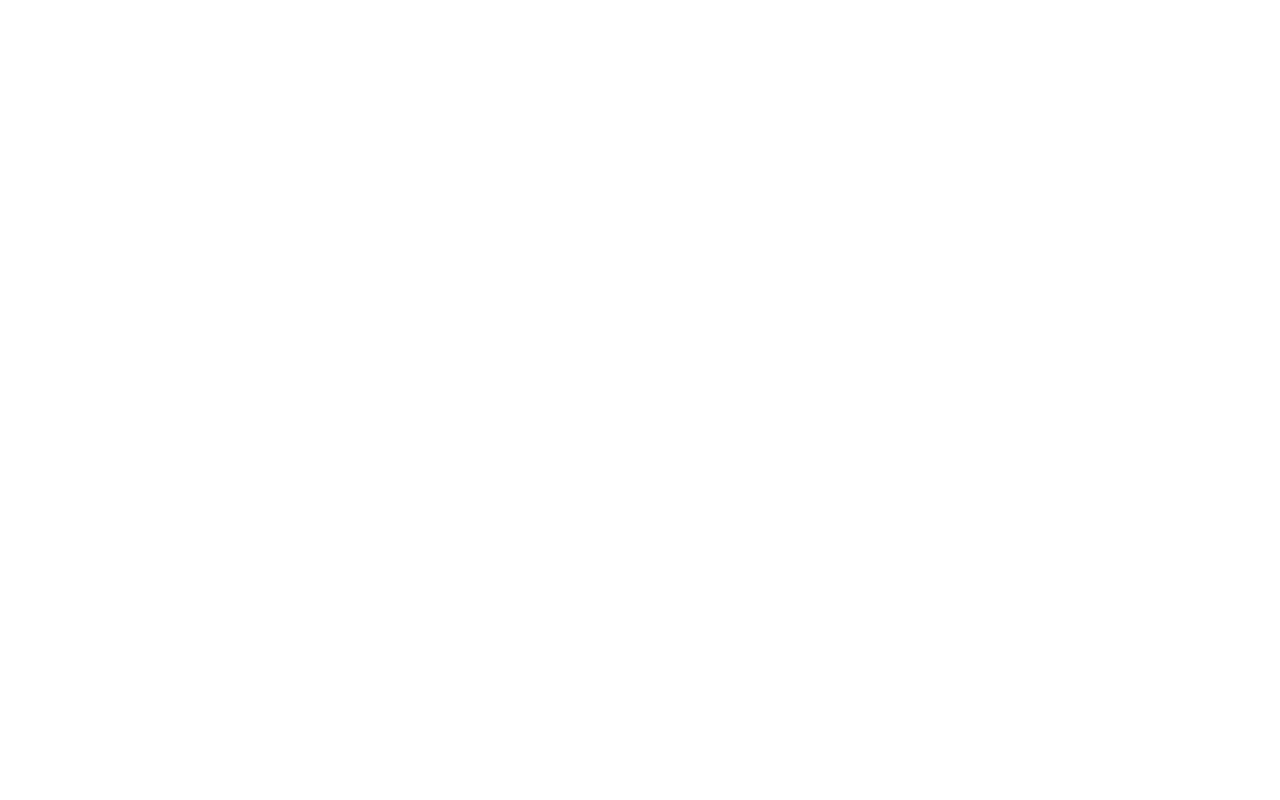
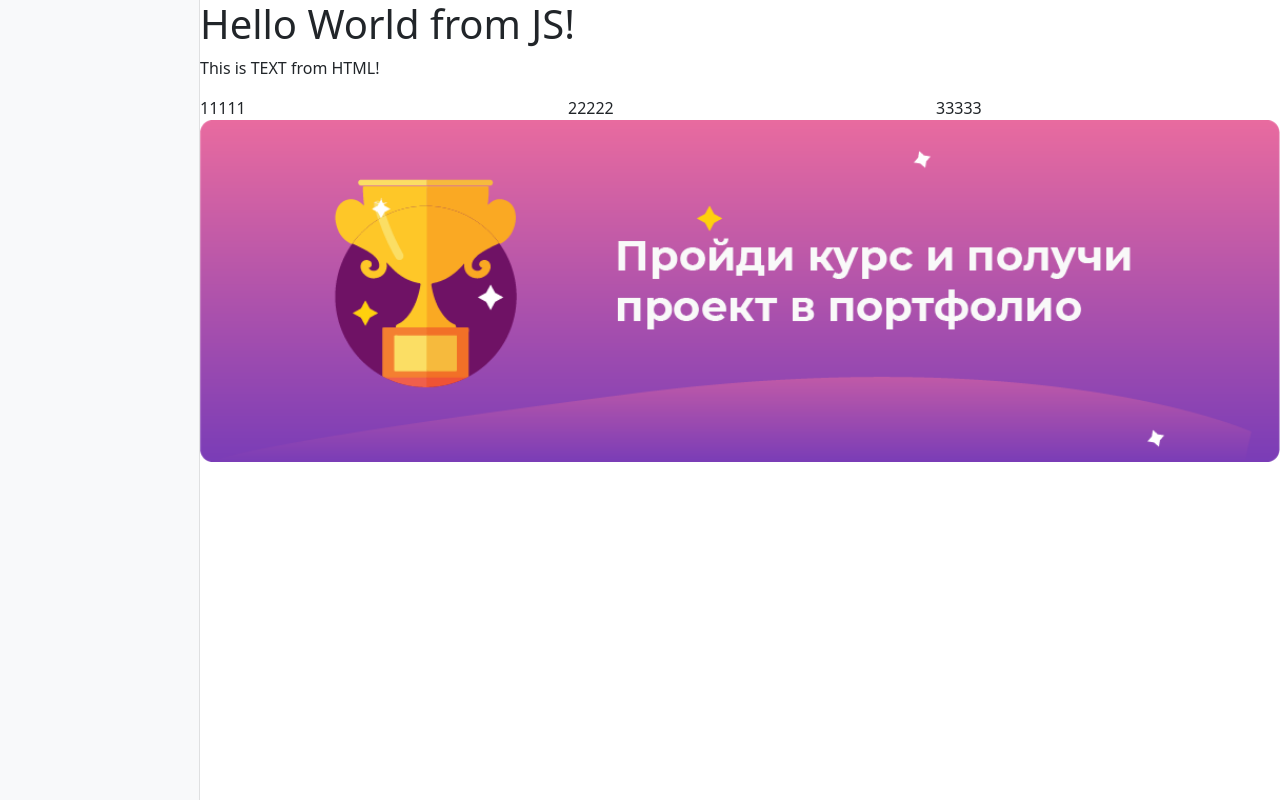
Before and after one commit to Alexandr-BLRBoy/Constructor, a plain HTML site: page index.html in a window 1280 px wide. Drawn offline with nearby package versions, Linux system fonts and the light colour scheme.

Commit message:
feat: Added a little markup to the page, using a js file.

```diff
--- a/index.html
+++ b/index.html
@@ -10,7 +10,12 @@
 </head>
 <body>
 
+<div id="app" class="container-fluid">
+  <div id="panel" class="bg-light sidebar"></div>
+  <div id="site" class="content"></div>
+</div>
 
-  <script src="./index.js"></script>
+
+<script src="./index.js"></script>
 </body>
 </html>
--- a/index.js
+++ b/index.js
@@ -0,0 +1,78 @@
+const model = [
+  {
+    type: 'title', value: 'Hello World from JS!'
+  },
+  {
+    type: 'text', value: 'This is TEXT from HTML!'
+  },
+  {
+    type: 'columns', value: [
+      '11111',
+      '22222',
+      '33333'
+    ]
+  },
+  {
+    type: 'image', value: './assets/images/image2.png'
+  },
+]
+
+const site = document.querySelector('.content');
+
+model.forEach((block) => {
+  let html = '';
+
+  if(block.type === 'title') {
+    html = createTitle(block);
+  } else if(block.type === 'text') {
+    html = createText(block);
+  }else if(block.type === 'columns') {
+    html = createColumns(block);
+  }else if(block.type === 'image') {
+    html = createImage(block);
+  }
+
+  site.insertAdjacentHTML("beforeend", html)
+})
+
+
+function createTitle (block) {
+  return `
+            <div class="row">
+              <div class="col-sm">
+                <h1>${block.value}</h1>
+              </div>
+            </div>
+          `;
+}
+
+function createText (block) {
+  return `
+            <div class="row">
+              <div class="col-sm">
+                <p>${block.value}</p>
+              </div>
+            </div>
+          `;
+}
+
+function createColumns (block) {
+
+
+  const html = block.value.map((item) => `<div class='col-sm'>${item}</div>`)
+
+  return `
+            <div class="row">
+              ${html.join('')}
+            </div>
+          `;
+
+}
+
+function createImage (block) {
+  return `
+    <div class='row'>
+      <img src='./assets/images/image2.png'>
+    </div>
+  `;
+}
--- a/style.css
+++ b/style.css
@@ -0,0 +1,22 @@
+.container-fluid{
+  position: relative;
+}
+
+.content{
+  position: absolute;
+  top: 0;
+  right: 0;
+  left: 200px;
+}
+
+.sidebar{
+  position: fixed;
+  top: 0;
+  bottom: 0;
+  left: 0;
+  width: 200px;
+  z-index: 100;
+  padding: 10px;
+  box-shadow: inset -1px 0 0 rgba(0, 0, 0, .1);
+  overflow-y: auto;
+}
```
Also changed, not shown: assets/images/image2.png (added).
